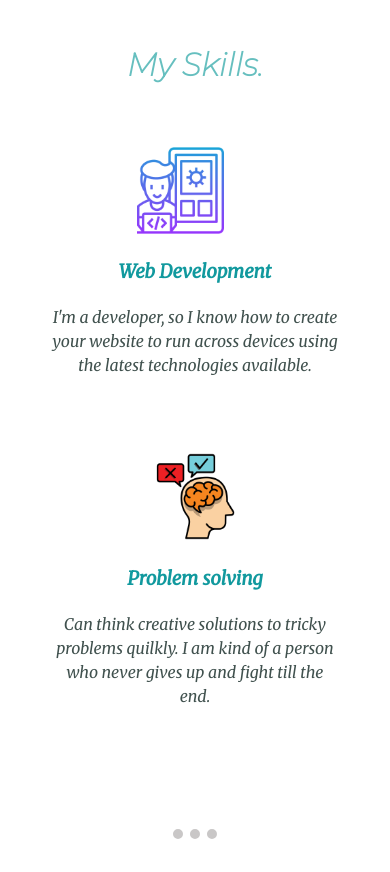
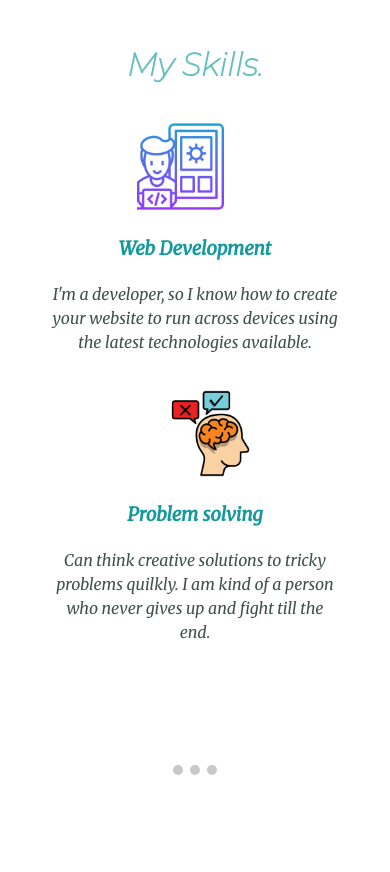
Before and after one commit to adarshS07-pro/my_CV, a plain HTML site: page index.html in a window 390 px wide. Shown: the part 1780-2652 px from the top of the page. Drawn offline with Linux system fonts and the light colour scheme; a web font is replaced by a local one.

Commit message:
styles.css

```diff
--- a/styles.css
+++ b/styles.css
@@ -155,7 +155,7 @@ hr{
     }
     .skill-row1{
         width: 100%;
-        margin: 50px auto 50px auto;
+        margin: 10px auto 10px auto;
         text-align: center;
         line-height: 1.5;
         padding-bottom: 10px;
@@ -170,13 +170,11 @@ hr{
     .web{
         height: 30%;
         width: 30%;
-        margin-right: 30px;
         float: none;
     }
     .webd{
         height: 30%;
         width: 30%;
-        margin-right: 30px;
         float: none;
     }
     .middle-container{
```
